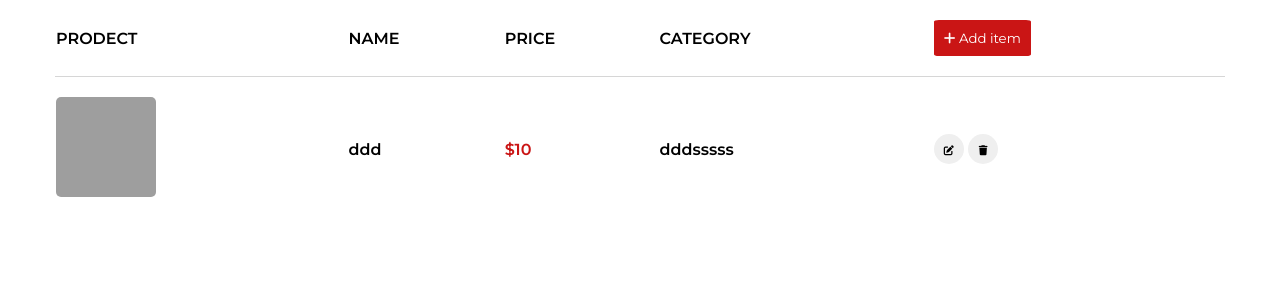
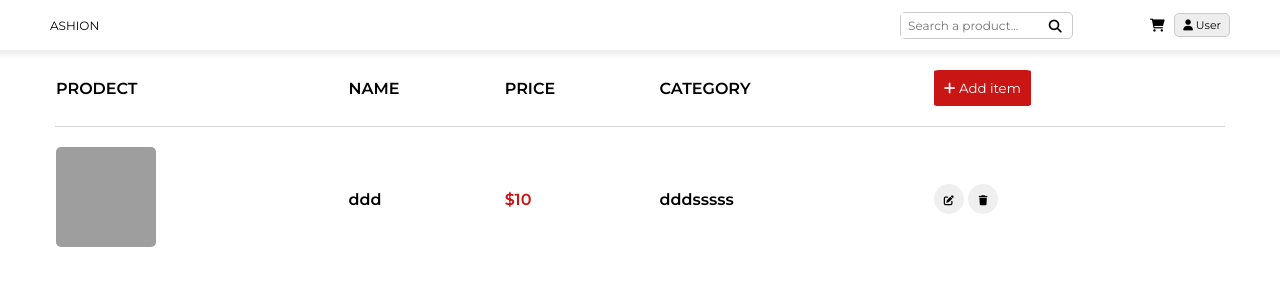
Before and after one commit to CA-G12/Ecommerce-App-Team-6, a website: page html/seller.html in a window 1280 px wide. Drawn offline with Linux system fonts and the light colour scheme; grey boxes are pictures that could not be loaded.

Commit message:
relates #9

```diff
--- a/css/seller.css
+++ b/css/seller.css
@@ -96,6 +96,86 @@ label {
   border-width: 3px 0 3px 0;
   border-spacing: 0;
 }
+#nav {
+
+  box-shadow: 0px 1px 4px 4px #eee;
+}
+
+#nav a {
+  color: #000;
+}
+
+#nav .container {
+  display: flex;
+  justify-content: space-between;
+  align-items: center;
+  padding: 1rem 1rem;
+}
+
+#nav .logo {
+  color: #000;
+  font-size: 1.2rem;
+  text-transform: uppercase;
+  text-decoration: none;
+}
+
+#nav .icons {
+  width: 33rem;
+  display: flex;
+  justify-content: space-between;
+  align-items: center;
+}
+
+#nav .search-bar {
+  border: 1px solid #CCC;
+  vertical-align: middle;
+  border-radius: .5rem;
+}
+
+#nav .search-bar input {
+  width: 14rem;
+  font-size: 1.2rem;
+  padding: .5rem .7rem;
+  border: none;
+  outline: none;
+}
+
+#nav .search-bar i {
+  font-size: 1.3rem;
+  vertical-align: middle;
+  cursor: pointer;
+  padding: 0 1rem 0 .5rem;
+}
+
+#nav .links {
+  width: 8rem;
+  display: flex;
+  list-style: none;
+  font-size: 1.3rem;
+  justify-content: space-between;
+  align-items: center;
+}
+
+#nav .links .shopping {
+  margin-right: .5rem;
+}
+
+#nav .links i {
+  cursor: pointer;
+}
+
+#nav .user {
+  padding: 0.4rem 0.8rem;
+  font-size: 1.1rem;
+  border-radius: 5px;
+  border: 1px solid #CCC;
+  background-color: #EEE;
+  cursor: pointer;
+}
+
+#nav .user:hover {
+  background-color: #CCC;
+}
 
 .shopping-cart td {
   border-top: 1px solid #cccc;
--- a/html/seller.html
+++ b/html/seller.html
@@ -7,6 +7,7 @@
     <link rel="stylesheet" href="https://cdnjs.cloudflare.com/ajax/libs/font-awesome/6.1.1/css/all.min.css" />
     <link rel="preconnect" href="https://fonts.googleapis.com/" />
     <link rel="preconnect" href="https://fonts.gstatic.com/" crossorigin />
+
     <link
       href="https://fonts.googleapis.com/css2?family=Montserrat:wght@100;200;300;400;500;600;700;800;900&display=swap"
       rel="stylesheet"
@@ -14,7 +15,24 @@
     <link rel="stylesheet" href="/css/seller.css" />
     <title>Ecommerce</title>
   </head>
+
   <body>
+
+  <header id="nav">
+    <div class="container">
+      <a href="./index.html" class="logo">Ashion</a>
+      <div class="icons">
+        <section class="search-bar">
+          <input type="search" name="search" id="search" placeholder="Search a product...">
+          <a href="#"><i class="fa-solid fa-magnifying-glass"></i></a>
+        </section>
+        <section class="links">
+          <a href="#" class="shopping"><i class="fa-solid fa-cart-shopping"></i></a>
+          <a class="user"><i class="fa-solid fa-user"></i> User</a>
+        </section>
+      </div>
+    </div>
+  </header>
     <main>
       <section class="container">
         <div class="popDiv">
```
